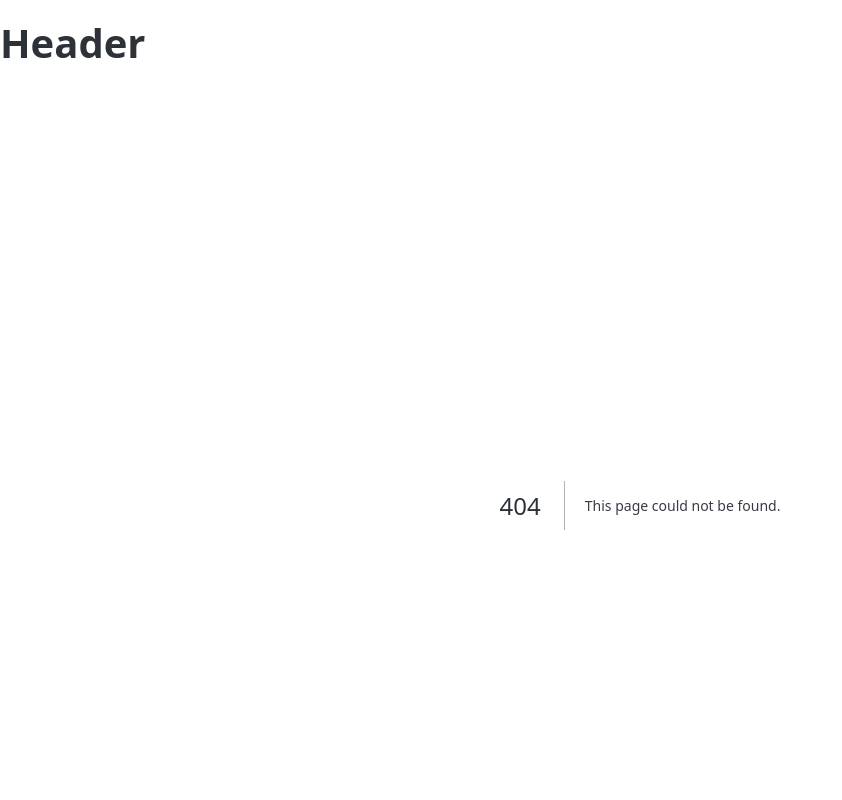
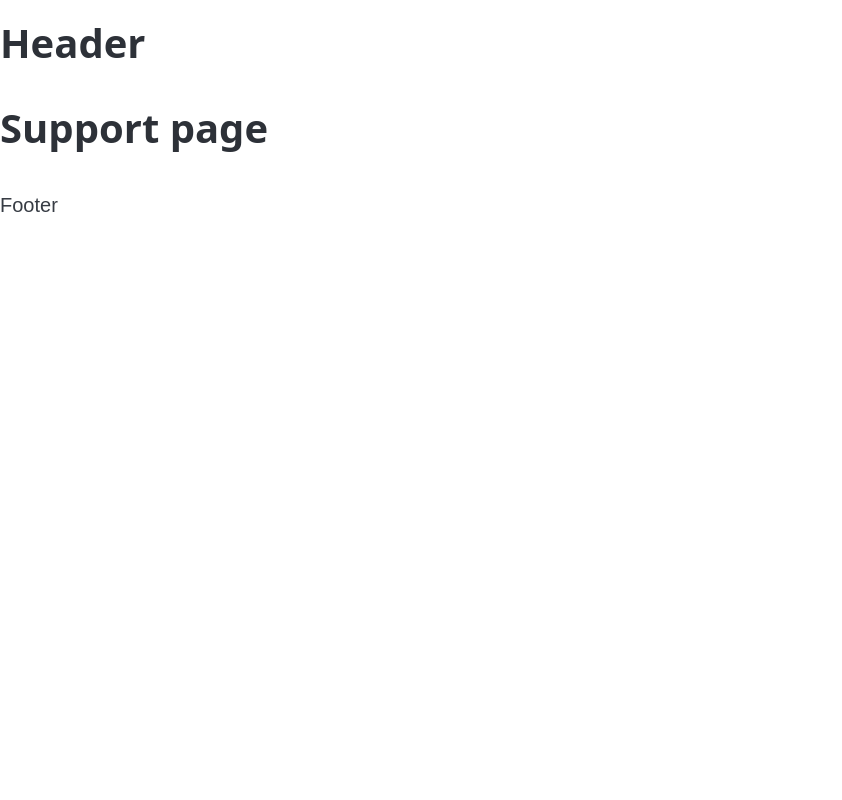
Before and after one commit to prodjohnper/octo-app, a Next.js app: page /support in a window 1280 px wide. Before the commit this address had no page. Shown: the top 800 px of the page, without its empty margins (0-842 px from the left). Built offline with nearby package versions, Linux system fonts and the light colour scheme.

Commit message:
Add - Created `support` route

```diff
--- /dev/null
+++ b/src/app/support/page.tsx
@@ -0,0 +1,9 @@
+const Support = () => {
+  return (
+    <main className="p-5 flex flex-col">
+      <h1>Support page</h1>
+    </main>
+  )
+}
+
+export default Support
```
